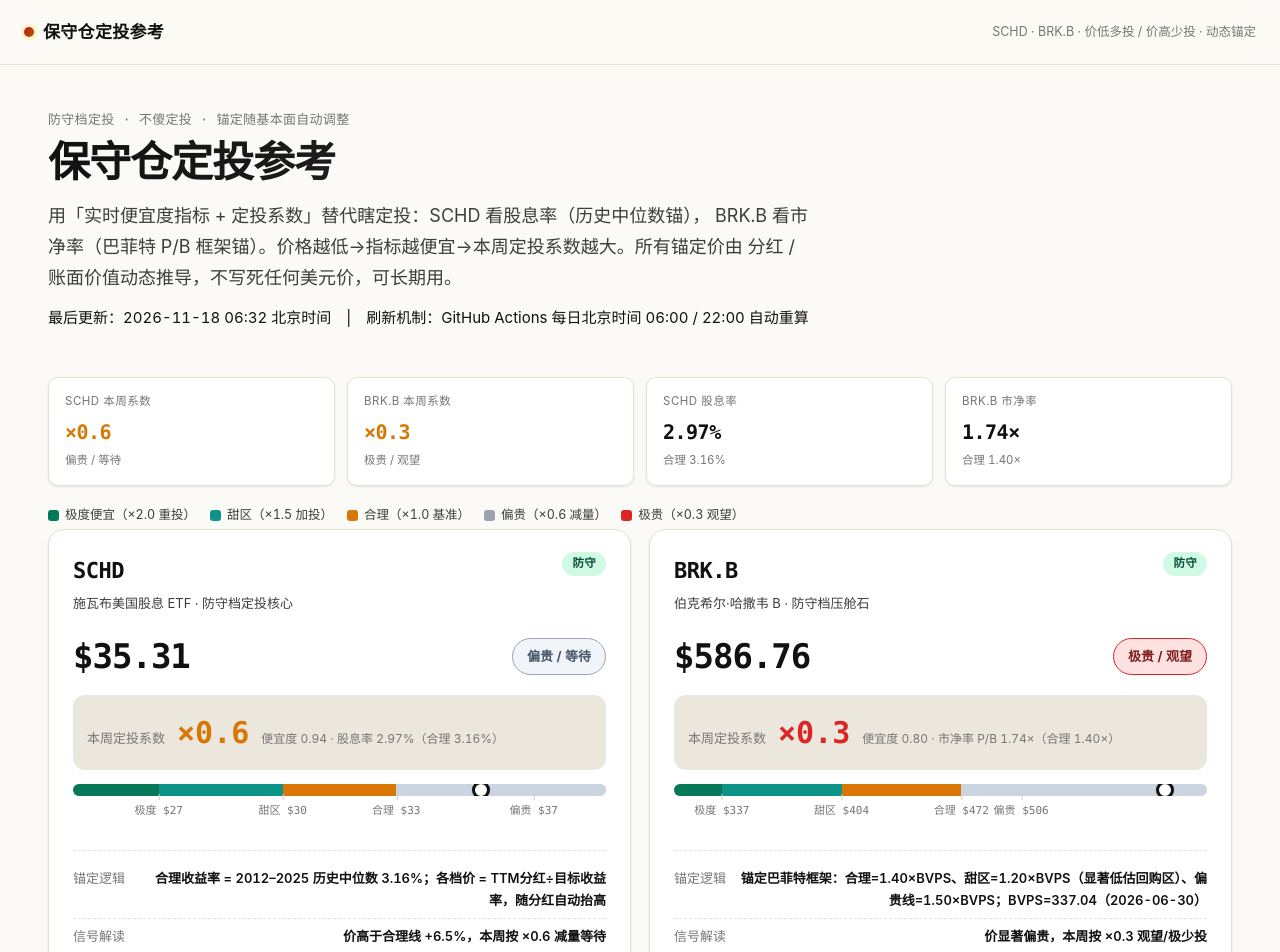
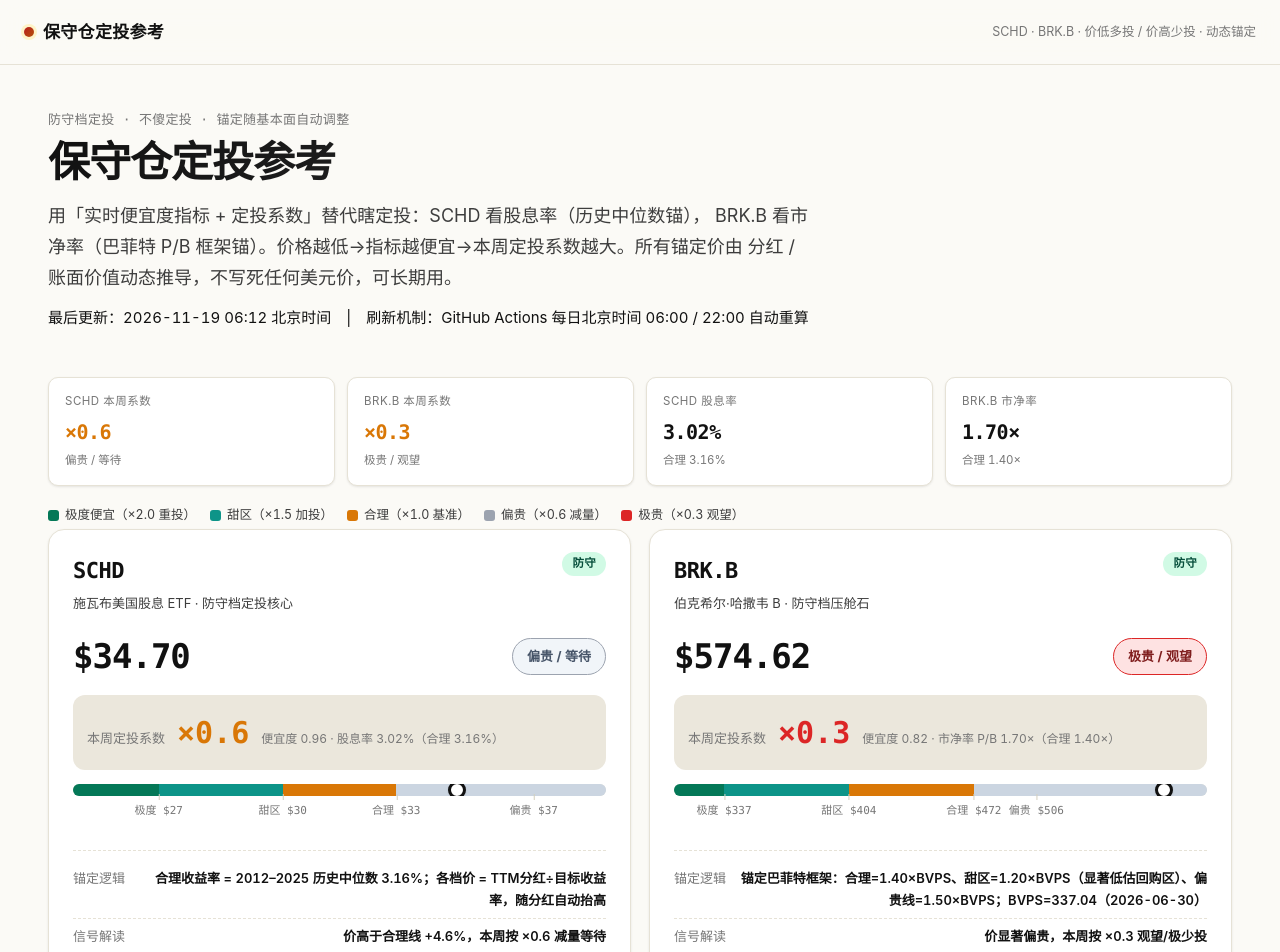
Before and after one commit to origistar/JJC, a plain HTML site: page dca.html in a window 1280 px wide. Shown: the top 952 px of the page. Drawn offline with Linux system fonts and the light colour scheme.

Commit message:
chore: 保守仓定投参考自动重算 2026-11-18T22:12:52Z

```diff
--- a/dca.html
+++ b/dca.html
@@ -56,14 +56,14 @@
     <p class="hero-sub">用「实时便宜度指标 + 定投系数」替代瞎定投：SCHD 看股息率（历史中位数锚），
     BRK.B 看市净率（巴菲特 P/B 框架锚）。价格越低→指标越便宜→本周定投系数越大。所有锚定价由
     分红 / 账面价值动态推导，不写死任何美元价，可长期用。</p>
-    <div class="updated">最后更新：2026-11-18 06:32 北京时间　|　刷新机制：GitHub Actions 每日北京时间 06:00 / 22:00 自动重算</div>
+    <div class="updated">最后更新：2026-11-19 06:12 北京时间　|　刷新机制：GitHub Actions 每日北京时间 06:00 / 22:00 自动重算</div>
   </section>
 
   <section class="kpi-grid">
     <div class="kpi"><div class="kpi-label">SCHD 本周系数</div><div class="kpi-value" style="color:#d97706">×0.6</div><div class="kpi-sub">偏贵 / 等待</div></div>
     <div class="kpi"><div class="kpi-label">BRK.B 本周系数</div><div class="kpi-value" style="color:#d97706">×0.3</div><div class="kpi-sub">极贵 / 观望</div></div>
-    <div class="kpi"><div class="kpi-label">SCHD 股息率</div><div class="kpi-value">2.97%</div><div class="kpi-sub">合理 3.16%</div></div>
-    <div class="kpi"><div class="kpi-label">BRK.B 市净率</div><div class="kpi-value">1.74×</div><div class="kpi-sub">合理 1.40×</div></div>
+    <div class="kpi"><div class="kpi-label">SCHD 股息率</div><div class="kpi-value">3.02%</div><div class="kpi-sub">合理 3.16%</div></div>
+    <div class="kpi"><div class="kpi-label">BRK.B 市净率</div><div class="kpi-value">1.70×</div><div class="kpi-sub">合理 1.40×</div></div>
   </section>
 
   <div class="legend">
@@ -86,14 +86,14 @@
       </div>
 
       <div class="mc-price-row">
-        <div class="mc-price">$35.31</div>
+        <div class="mc-price">$34.70</div>
         <span class="zone-badge" style="background:#f1f5f9;color:#475569;border:1px solid #9ca3af;">偏贵 / 等待</span>
       </div>
 
       <div class="mc-mult-row">
         <div class="mc-mult-label">本周定投系数</div>
         <div class="mc-mult" style="color:#d97706">×0.6</div>
-        <div class="mc-mult-sub">便宜度 0.94 · 股息率 2.97%（合理 3.16%）</div>
+        <div class="mc-mult-sub">便宜度 0.96 · 股息率 3.02%（合理 3.16%）</div>
       </div>
 
       <div class="mc-bar-wrap">
@@ -102,7 +102,7 @@
           <div class="seg" style="width:23.25%;background:#0d9488;"></div>
           <div class="seg" style="width:21.30%;background:#d97706;"></div>
           <div class="seg" style="width:39.35%;background:#cbd5e1;"></div>
-          <div class="cur-dot" style="left:76.55%;"></div>
+          <div class="cur-dot" style="left:72.03%;"></div>
         </div>
         <div class="mc-axis">
           <span style="left:16.09%">极度 $27</span>
@@ -114,7 +114,7 @@
 
       <div class="mc-meta">
         <div class="mc-row"><span>锚定逻辑</span><b>合理收益率 = 2012–2025 历史中位数 3.16%；各档价 = TTM分红÷目标收益率，随分红自动抬高</b></div>
-        <div class="mc-row"><span>信号解读</span><b>价高于合理线 +6.5%，本周按 <b>×0.6</b> 减量等待</b></div>
+        <div class="mc-row"><span>信号解读</span><b>价高于合理线 +4.6%，本周按 <b>×0.6</b> 减量等待</b></div>
         <div class="mc-row"><span>数据状态</span><b>实时</b></div>
       </div>
     </div>
@@ -130,29 +130,29 @@
       </div>
 
       <div class="mc-price-row">
-        <div class="mc-price">$586.76</div>
+        <div class="mc-price">$574.62</div>
         <span class="zone-badge" style="background:#fee2e2;color:#7f1d1d;border:1px solid #dc2626;">极贵 / 观望</span>
       </div>
 
       <div class="mc-mult-row">
         <div class="mc-mult-label">本周定投系数</div>
         <div class="mc-mult" style="color:#dc2626">×0.3</div>
-        <div class="mc-mult-sub">便宜度 0.80 · 市净率 P/B 1.74×（合理 1.40×）</div>
+        <div class="mc-mult-sub">便宜度 0.82 · 市净率 P/B 1.70×（合理 1.40×）</div>
       </div>
 
       <div class="mc-bar-wrap">
         <div class="mc-bar">
-          <div class="seg" style="width:8.98%;background:#047857;"></div>
-          <div class="seg" style="width:22.46%;background:#0d9488;"></div>
-          <div class="seg" style="width:22.46%;background:#d97706;"></div>
-          <div class="seg" style="width:46.10%;background:#cbd5e1;"></div>
-          <div class="cur-dot" style="left:92.18%;"></div>
+          <div class="seg" style="width:9.38%;background:#047857;"></div>
+          <div class="seg" style="width:23.44%;background:#0d9488;"></div>
+          <div class="seg" style="width:23.44%;background:#d97706;"></div>
+          <div class="seg" style="width:43.73%;background:#cbd5e1;"></div>
+          <div class="cur-dot" style="left:92.01%;"></div>
         </div>
         <div class="mc-axis">
-          <span style="left:8.98%">极度 $337</span>
-          <span style="left:31.44%">甜区 $404</span>
-          <span style="left:53.90%">合理 $472</span>
-          <span style="left:65.13%">偏贵 $506</span>
+          <span style="left:9.38%">极度 $337</span>
+          <span style="left:32.82%">甜区 $404</span>
+          <span style="left:56.27%">合理 $472</span>
+          <span style="left:67.99%">偏贵 $506</span>
         </div>
       </div>
 
```
Also changed, not shown: dca-data.json (+7 -7 lines).
